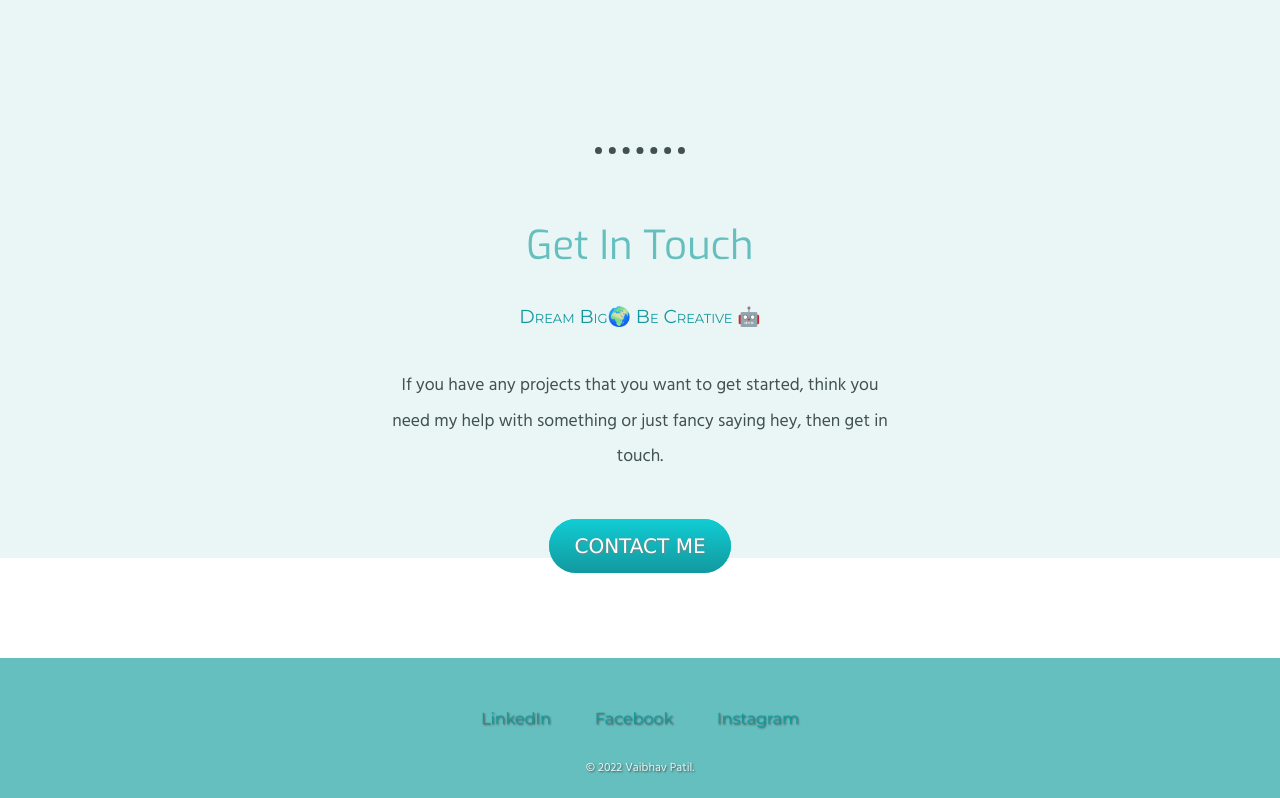
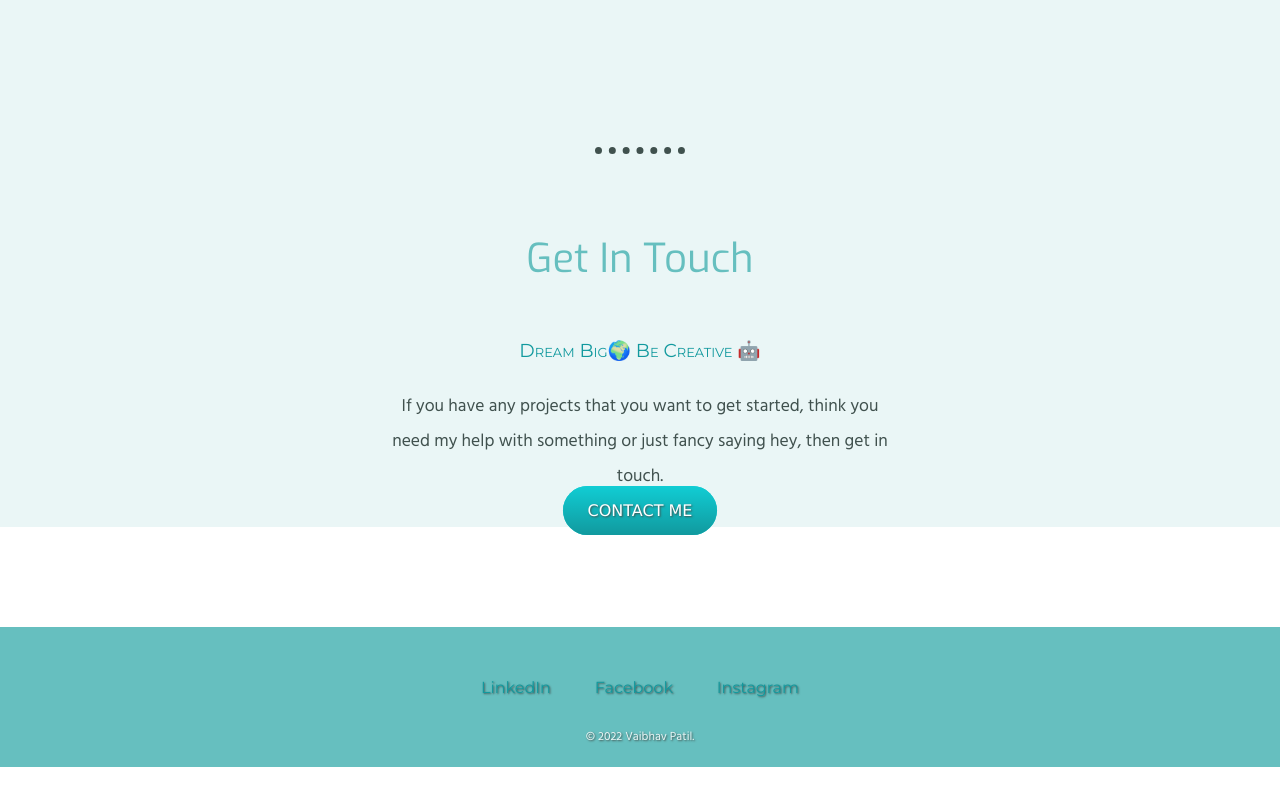
Before and after one commit to vkpatil84/Portfolio-Site, a plain HTML site: page index.html in a window 1280 px wide. Shown: the part 2401-3199 px from the top of the page. After the commit the page ends 3168 px from the top, so only its background shows below. Drawn offline with Linux system fonts and the light colour scheme.

Commit message:
Update styles.css

```diff
--- a/Css/styles.css
+++ b/Css/styles.css
@@ -109,7 +109,7 @@ p{
 	line-height: 2;
 }
 
-.contact-msg {
+.contact-me {
 	width: 40%;
 	margin:40px auto 60px;
 	line-height: 2;
@@ -124,13 +124,13 @@ p{
   background-image: linear-gradient(to bottom, #11cdd4, #11999e);
   -webkit-border-radius: 30;
   -moz-border-radius: 30;
-  border-radius: 30px;
+  border-radius: 1.875rem;
   font-family: verdana, sans-serif;
   color: #ffffff;
-  font-size: 20px;
+  font-size: 1rem;
   padding: 15px 25px 15px 25px;
   text-decoration: none;
-	text-shadow: 1px 1px 2px grey;
+  text-shadow: 1px 1px 2px #40514E;
 }
 
 .btn:hover {
@@ -143,6 +143,10 @@ p{
   text-decoration: none;
 }
 
+btn:active {
+	position:relative;
+	top:1px;
+}
 /****************** Bottom Container *******************/
 .bottom-container {
 	background-color:#66BFBF;
```
